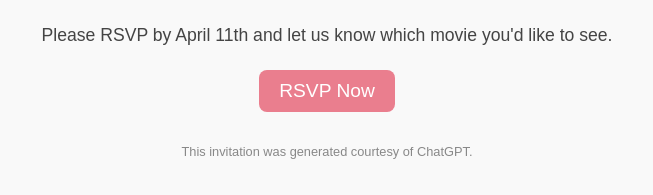
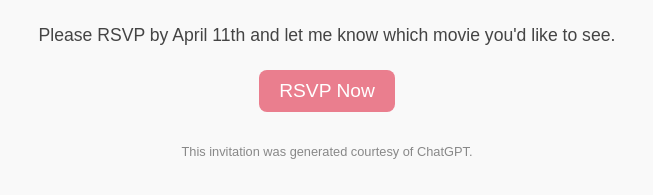
Before and after one commit to alycedaw/birthday_invite_29, a plain HTML site: page index.html in a window 1280 px wide. Shown: the part 670-865 px from the top of the page, 313-966 px from the left. Drawn offline with Linux system fonts and the light colour scheme.

Commit message:
Change one word.

```diff
--- a/index.html
+++ b/index.html
@@ -77,7 +77,7 @@
             <p>Suzume</p>
         </div>
     </div>
-    <p>Please RSVP by April 11th and let us know which movie you'd like to see.</p>
+    <p>Please RSVP by April 11th and let me know which movie you'd like to see.</p>
     <a href="mailto:5164541@gmail.com?subject=Alyce's 29th Birthday RSVP" class="rsvp">RSVP Now</a>
     <p class="credit">This invitation was generated courtesy of ChatGPT.</p>
 </body>
```
